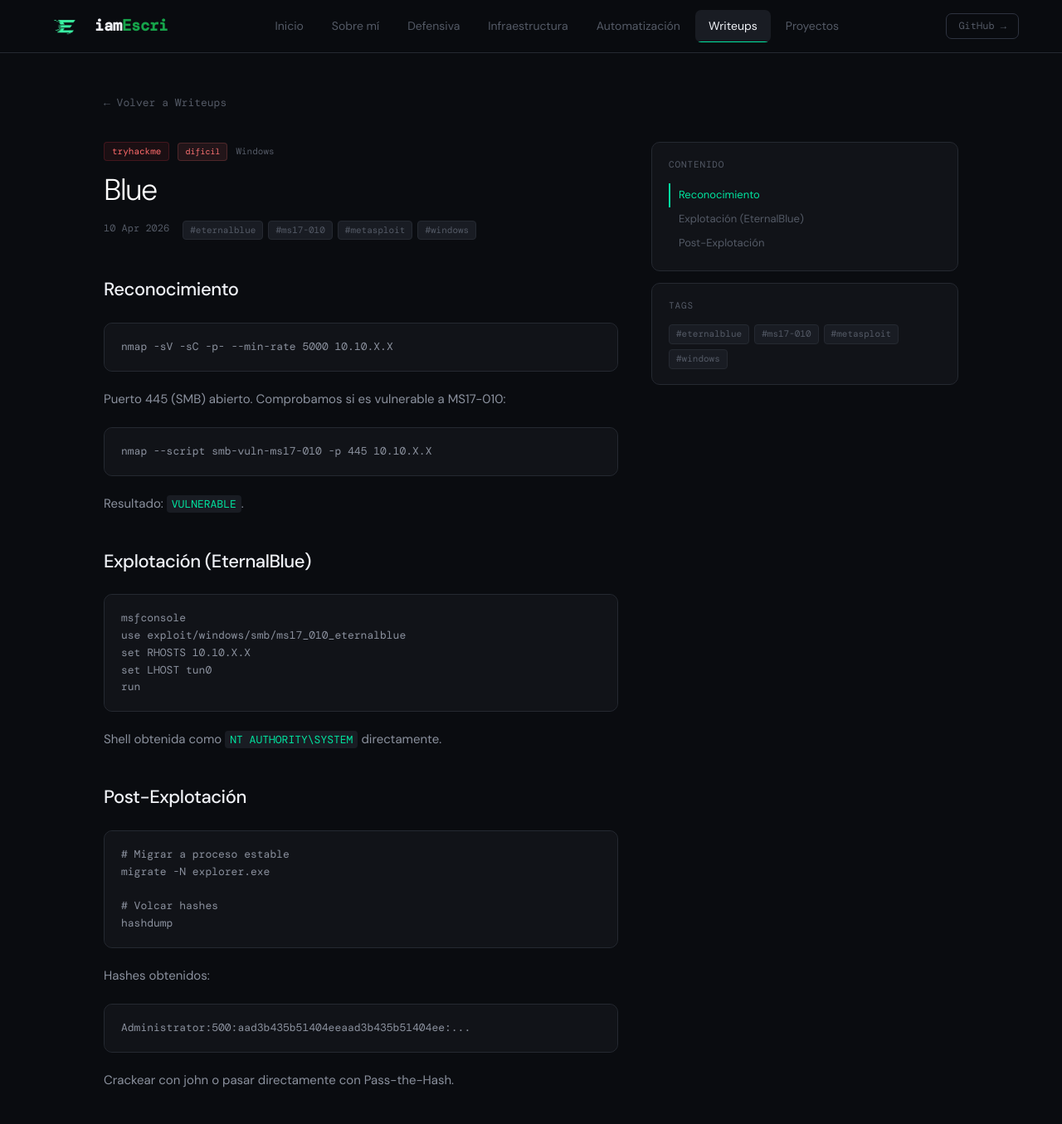
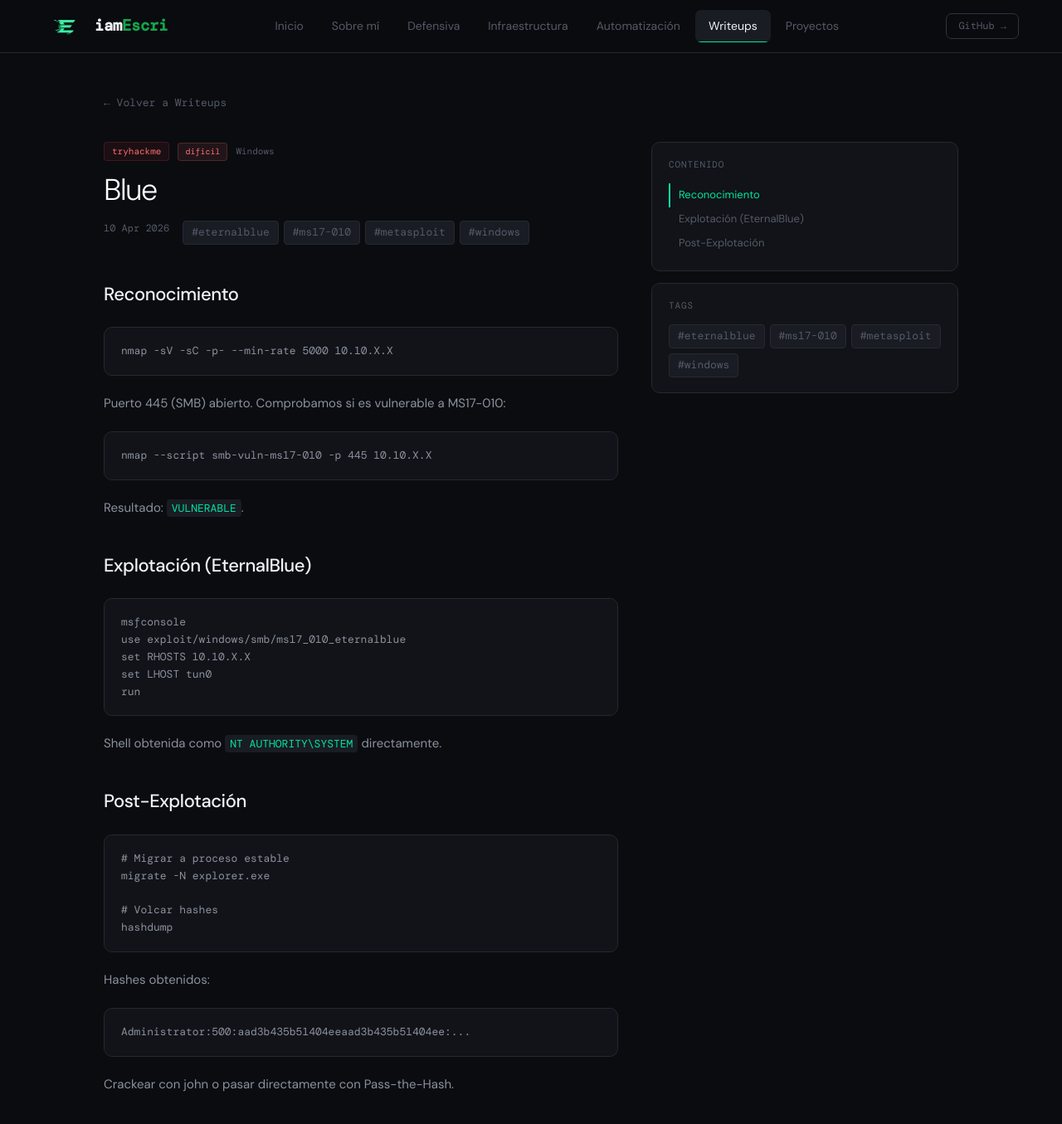
Before and after one commit to iamEscri/iamescri.github.io, a Jekyll site: the page built from _posts/writeups/2026-04-10-tryhackme-blue.md, in a window 1280 px wide and 1385 px high. Shown: the top 1355 px of the window at 83% size. Built offline with Jekyll 4.4.1, drawn with Linux system fonts in a browser that asks for light colours.

Commit message:
Update main.css

```diff
--- a/assets/css/main.css
+++ b/assets/css/main.css
@@ -956,11 +956,11 @@
 }
 .blog-card-tag {
   font-family: var(--font-mono);
-  font-size: 10px;
+  font-size: 12px;
   color: var(--text3);
   border: 1px solid var(--border);
   border-radius: 4px;
-  padding: 2px 7px;
+  padding: 3px 9px;
   transition: border-color .15s, color .15s;
 }
 .blog-card-num {
@@ -1249,7 +1249,7 @@
 .related-item-title { font-size: 13px; color: var(--text); font-weight: 400; }
 .related-item-date  { font-size: 11px; color: var(--text4); font-family: var(--font-mono); }
 .sidebar-tags { display: flex; flex-wrap: wrap; gap: 6px; }
-.tag { font-size: 11px; font-family: var(--font-mono); color: var(--text3); background: var(--bg3); border: 1px solid var(--border); padding: 2px 8px; border-radius: 4px; transition: border-color .15s, color .15s, background .15s; cursor: default; }
+.tag { font-size: 13px; font-family: var(--font-mono); color: var(--text3); background: var(--bg3); border: 1px solid var(--border); padding: 3px 10px; border-radius: 4px; transition: border-color .15s, color .15s, background .15s; cursor: default; }
 .tag:hover { border-color: var(--accent2); color: var(--accent2); background: rgba(0,229,160,.06); }
 
 /* ===== CONTENT AREA (subpages) ===== */
```
